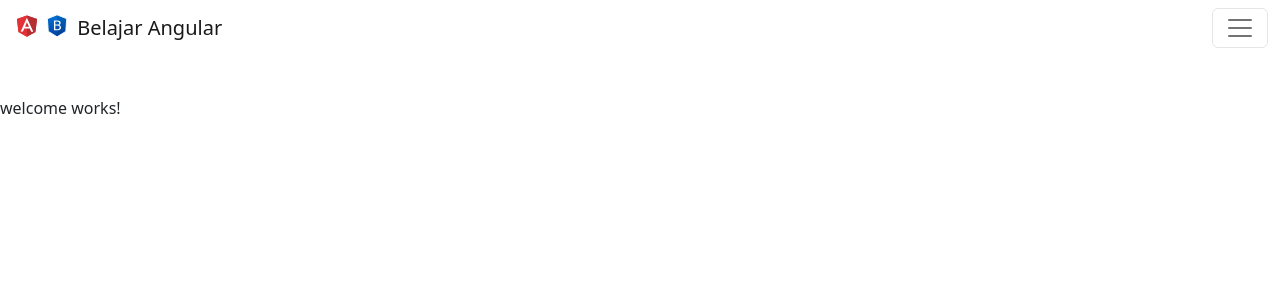
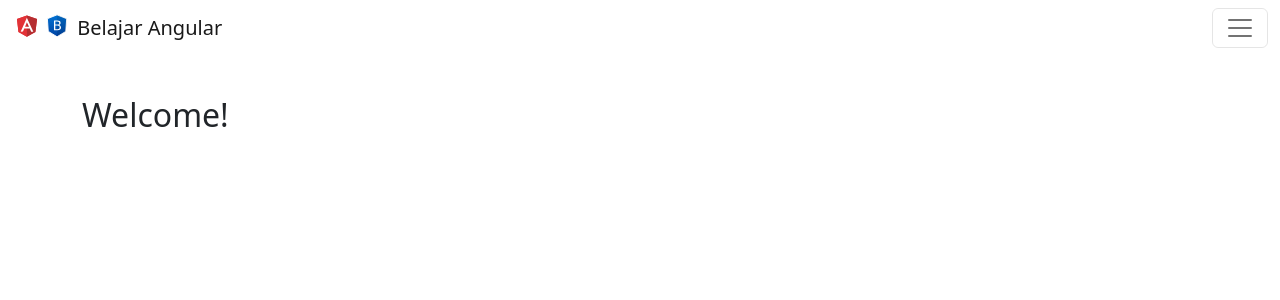
Before and after one commit to Louaykrouna/belajar-angular-login-dashboard, an Angular app: page / in a window 1280 px wide. Shown: the top 300 px of the page. Built offline with nearby package versions, Linux system fonts and the light colour scheme; sample sign-in values are in the browser's storage.

Commit message:
mempercantik tampilan welcome dan not-found.

```diff
--- a/src/app/nav-bar/nav-bar.component.html
+++ b/src/app/nav-bar/nav-bar.component.html
@@ -1,6 +1,6 @@
 <nav class="navbar bg-body-tertiary fixed-top">
     <div class="container-fluid">
-        <a class="navbar-brand" href="#">
+        <a class="navbar-brand" href="/">
             <img src="/assets/shield-large.svg" alt="Logo" width="30" height="24" class="d-inline-block align-text-top" />
             <img src="/assets/ng-bootstrap-logo.svg" alt="Logo" width="30" height="24" class="d-inline-block align-text-top" />
             Belajar Angular
@@ -20,4 +20,4 @@
         </ng-template>
     </div>
 </nav>
-<div class="py-5"></div>
+<div class="py-4"></div>
--- a/src/app/not-found/not-found.component.html
+++ b/src/app/not-found/not-found.component.html
@@ -1 +1,8 @@
-<p>not-found works!</p>
+<div class="container">
+    <div class="row pt-5">
+        <div class="col">
+            <h1>404</h1>
+            <h6>Oops! The page you're looking for is not found!</h6>
+        </div>
+    </div>
+</div>
--- a/src/app/welcome/welcome.component.html
+++ b/src/app/welcome/welcome.component.html
@@ -1 +1,7 @@
-<p>welcome works!</p>
+<div class="container">
+    <div class="row pt-5">
+        <div class="col">
+            <h2>Welcome!</h2>
+        </div>
+    </div>
+</div>
```
